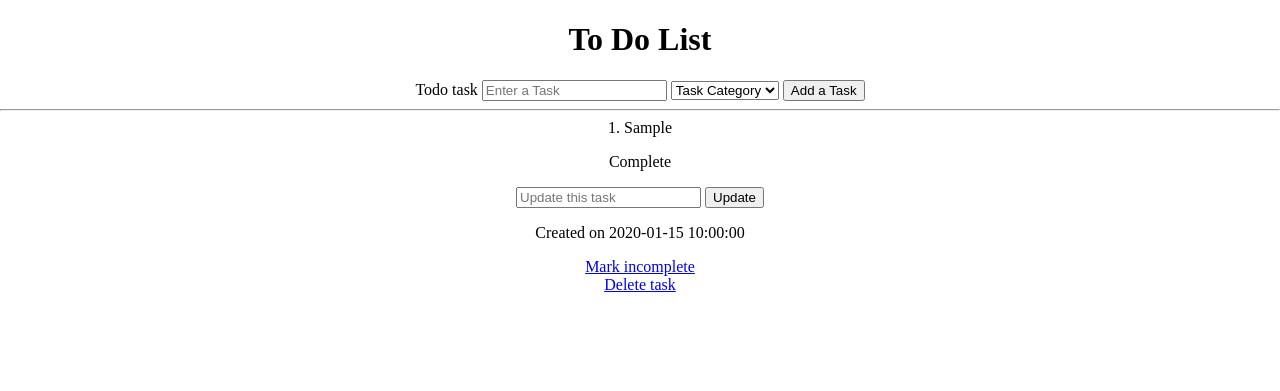
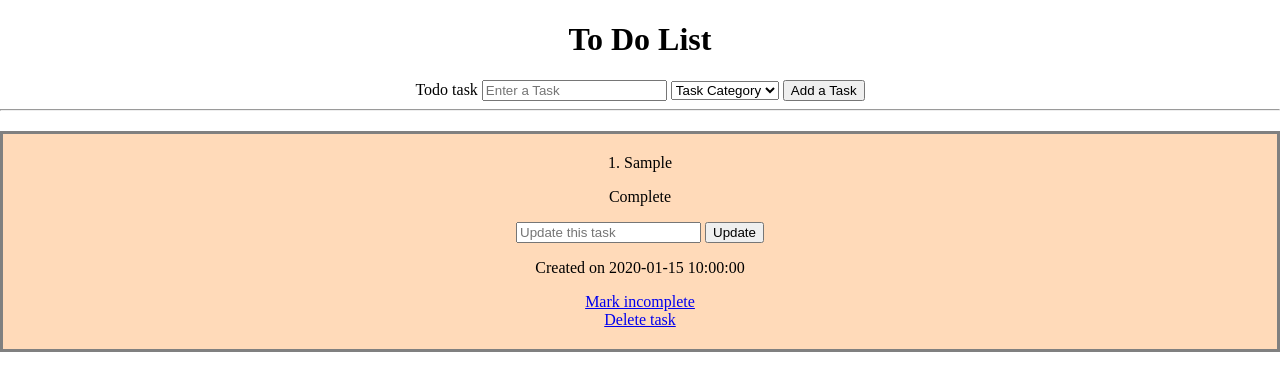
Before and after one commit to Nogmog/Flask-ToDo-App, a Flask app: page / in a window 1280 px wide. Shown: the top 391 px of the page. Run offline with Flask 3, Linux system fonts and the light colour scheme; tables that the repository leaves empty hold one stand-in row (values such as "Sample post").

Commit message:
Added new CSS to look better

```diff
--- a/website/static/style.css
+++ b/website/static/style.css
@@ -19,3 +19,13 @@ body {
 .message {
     color: green
 }
+
+.task {
+    background-color: peachpuff;
+    border-color: grey;
+    border-width: 3px;
+    border-style: solid;
+    padding: 20px;
+    margin-top: 20px;
+    margin-bottom: 20px;
+}
```
